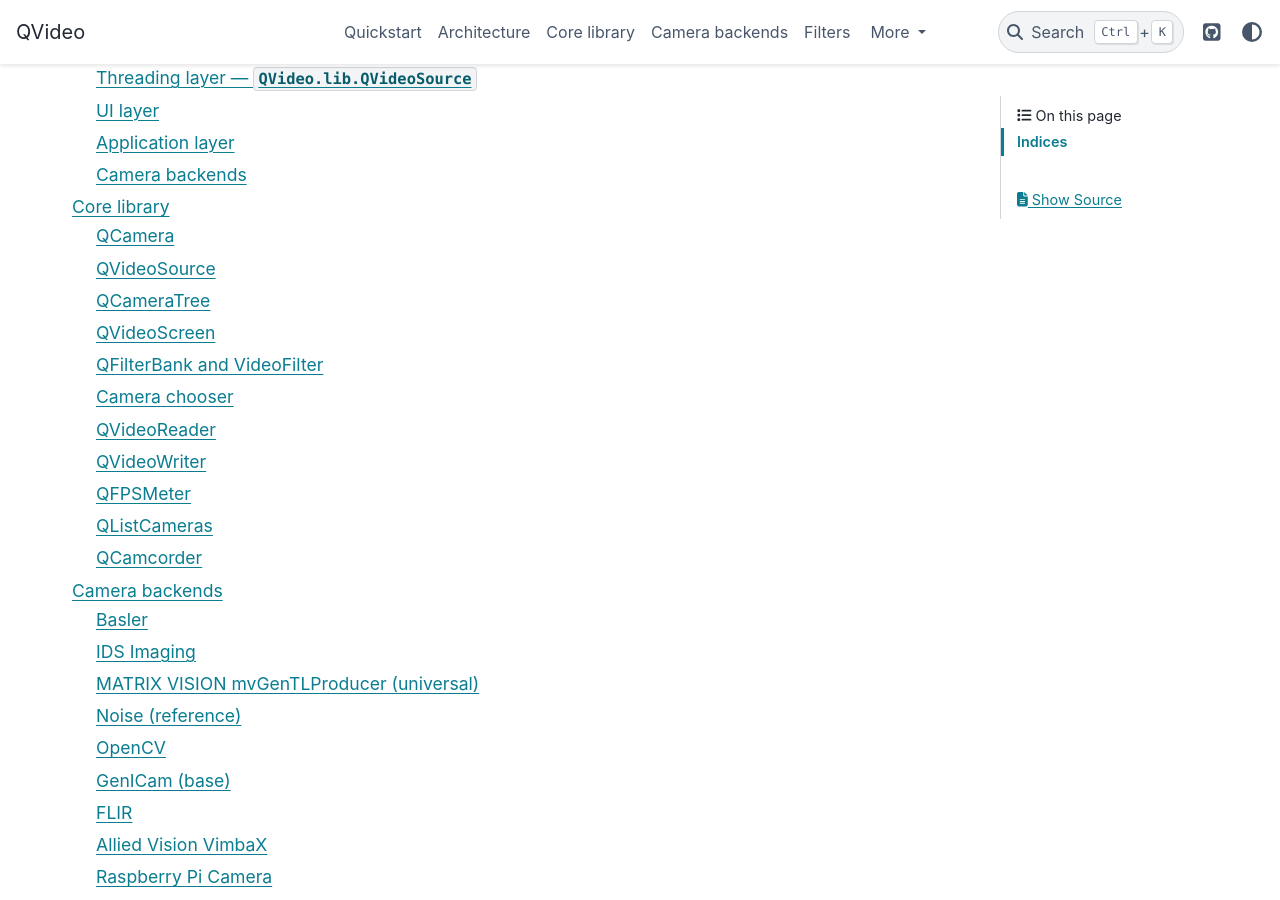
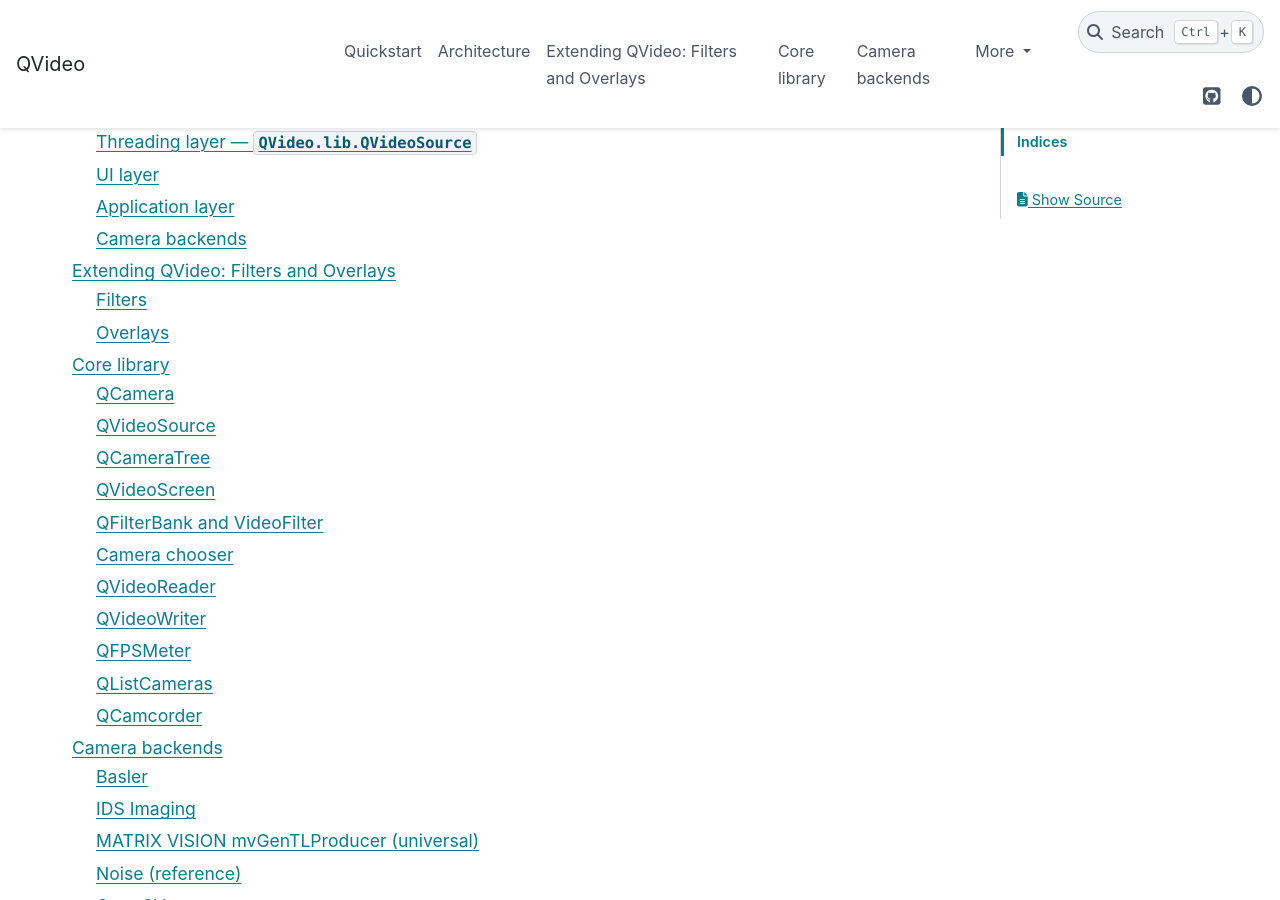
Before and after one commit to davidgrier/QVideo, a Sphinx documentation site: the page built from docs/index.rst, in a window 1280 px wide and 900 px high, scrolled down 637 px. Built offline with Sphinx 7.4.7 and the PyData theme 0.15.4, drawn with Linux system fonts in a browser that asks for light colours; part of the change alters nothing that is shown.

Commit message:
docs: add 'Extending QVideo: Filters and Overlays' chapter
Covers VideoFilter/QVideoFilter/QFilterBank architecture, writing
stateless and stateful filters with parameters, and building overlays
with a worker thread, graphics item, and control widget. Includes
wiring examples and composite recording.

Co-Authored-By: Claude Sonnet 4.6 <noreply@anthropic.com>

```diff
--- /dev/null
+++ b/docs/extending.rst
@@ -0,0 +1,420 @@
+Extending QVideo: Filters and Overlays
+=======================================
+
+QVideo is designed to be extended.  Adding a new image-processing filter
+or a new analysis overlay requires implementing one or two small classes
+and no changes to the framework itself.
+
+.. contents:: On this page
+   :local:
+   :depth: 2
+
+----
+
+Filters
+-------
+
+Architecture
+~~~~~~~~~~~~
+
+The filter pipeline is split into two layers so that image-processing
+logic stays separate from UI concerns.
+
+:class:`~QVideo.lib.VideoFilter.VideoFilter`
+   The pure image-processing layer.  Its interface is a two-stage
+   ``add`` / ``get`` cycle:
+
+   - :meth:`~QVideo.lib.VideoFilter.VideoFilter.add` — receives one frame
+     and updates internal state.
+   - :meth:`~QVideo.lib.VideoFilter.VideoFilter.get` — returns the processed
+     result (which may depend on multiple past frames).
+   - :meth:`~QVideo.lib.VideoFilter.VideoFilter.__call__` — chains ``add``
+     and ``get``, so a filter can be used as a plain callable:
+     ``output = my_filter(frame)``.
+
+   The default ``add`` stores the frame; the default ``get`` returns it
+   unchanged (passthrough).  Subclasses override ``get`` for stateless
+   transforms, or both ``add`` and ``get`` for stateful ones.
+
+:class:`~QVideo.lib.VideoFilter.QVideoFilter`
+   The Qt widget layer.  Wraps a :class:`~QVideo.lib.VideoFilter.VideoFilter`
+   in a checkable :class:`~pyqtgraph.Qt.QtWidgets.QGroupBox`.  When the box
+   is checked the filter is applied; when unchecked frames pass through
+   unchanged.
+
+   Subclasses extend the UI by overriding :meth:`_setupUi`: call
+   ``super()._setupUi()`` first, then add controls to ``self._layout``
+   (a horizontal :class:`~pyqtgraph.Qt.QtWidgets.QHBoxLayout`).
+
+:class:`~QVideo.lib.QFilterBank.QFilterBank`
+   An ordered stack of :class:`~QVideo.lib.VideoFilter.QVideoFilter` widgets.
+   :meth:`~QVideo.lib.QFilterBank.QFilterBank.register` appends a filter;
+   the bank applies them left-to-right when called.  A
+   :class:`~QVideo.lib.QVideoScreen.QVideoScreen` owns one internally
+   (``screen.filter``); register filters there to have them applied
+   automatically on every displayed frame.
+
+
+Writing a stateless filter
+~~~~~~~~~~~~~~~~~~~~~~~~~~
+
+A stateless filter transforms each frame independently.  Override only
+:meth:`~QVideo.lib.VideoFilter.VideoFilter.get`.
+
+The example below inverts a frame:
+
+.. code-block:: python
+
+   import numpy as np
+   from QVideo.lib.QVideoFilter import VideoFilter, QVideoFilter
+   from QVideo.lib.videotypes import Image
+
+
+   class InvertFilter(VideoFilter):
+       '''Invert all pixel values.'''
+
+       def get(self) -> Image | None:
+           if self.data is None:
+               return None
+           return 255 - self.data
+
+
+   class QInvertFilter(QVideoFilter):
+       '''Widget for :class:`InvertFilter`.'''
+
+       def __init__(self, parent=None) -> None:
+           super().__init__(parent, 'Invert', InvertFilter())
+
+The ``__init__`` passes three arguments to
+:class:`~QVideo.lib.VideoFilter.QVideoFilter`:
+
+- *parent* — the Qt parent widget (may be ``None``)
+- *title* — the string shown in the group box border
+- *videoFilter* — an instance of your :class:`~QVideo.lib.VideoFilter.VideoFilter`
+
+That is the complete implementation.  ``QInvertFilter`` is immediately usable
+anywhere a ``QVideoFilter`` is accepted.
+
+Adding parameters with controls
+~~~~~~~~~~~~~~~~~~~~~~~~~~~~~~~~~
+
+Override :meth:`_setupUi` to add spinboxes, sliders, or any other widget.
+
+.. code-block:: python
+
+   import numpy as np
+   from qtpy import QtCore, QtWidgets
+   from pyqtgraph import SpinBox
+   from QVideo.lib.QVideoFilter import VideoFilter, QVideoFilter
+   from QVideo.lib.videotypes import Image
+
+
+   class BrightnessFilter(VideoFilter):
+       '''Multiply every pixel by a gain factor.
+
+       Parameters
+       ----------
+       gain : float
+           Multiplicative gain.  Default: ``1.0``.
+       '''
+
+       def __init__(self, gain: float = 1.0) -> None:
+           super().__init__()
+           self.gain = gain
+
+       def get(self) -> Image | None:
+           if self.data is None:
+               return None
+           return np.clip(self.data * self.gain, 0, 255).astype(self.data.dtype)
+
+
+   class QBrightnessFilter(QVideoFilter):
+       '''Widget for :class:`BrightnessFilter` with a gain spinbox.'''
+
+       def __init__(self, parent=None) -> None:
+           super().__init__(parent, 'Brightness', BrightnessFilter())
+
+       def _setupUi(self) -> None:
+           super()._setupUi()                     # creates self._layout
+           self._layout.addWidget(QtWidgets.QLabel('gain'))
+           self._spinbox = SpinBox(self, value=self.filter.gain, step=0.1)
+           self._spinbox.valueChanged.connect(self._setGain)
+           self._layout.addWidget(self._spinbox)
+
+       @QtCore.Slot(object)
+       def _setGain(self, value: float) -> None:
+           self.filter.gain = value
+
+The key points:
+
+- ``super()._setupUi()`` must be called first — it creates ``self._layout``
+  and configures the group box.
+- ``self.filter`` is the :class:`~QVideo.lib.VideoFilter.VideoFilter` instance
+  passed to the constructor.
+- Use :class:`pyqtgraph.SpinBox` instead of :class:`~pyqtgraph.Qt.QtWidgets.QDoubleSpinBox`
+  for numeric controls — it integrates more naturally with the pyqtgraph UI style.
+
+
+Writing a stateful filter
+~~~~~~~~~~~~~~~~~~~~~~~~~
+
+Stateful filters accumulate information across multiple frames before
+producing output.  Override both :meth:`~QVideo.lib.VideoFilter.VideoFilter.add`
+and :meth:`~QVideo.lib.VideoFilter.VideoFilter.get`.
+
+The example below computes a frame-by-frame difference:
+
+.. code-block:: python
+
+   import numpy as np
+   from QVideo.lib.QVideoFilter import VideoFilter, QVideoFilter
+   from QVideo.lib.videotypes import Image
+
+
+   class DifferenceFilter(VideoFilter):
+       '''Absolute difference between the current frame and the previous one.'''
+
+       def __init__(self) -> None:
+           super().__init__()
+           self._prev: Image | None = None
+
+       def add(self, image: Image) -> None:
+           self._prev = self.data   # shift current → previous
+           self.data = image        # store new frame
+
+       def get(self) -> Image | None:
+           if self.data is None or self._prev is None:
+               return self.data     # not enough frames yet — return as-is
+           diff = self.data.astype(np.int16) - self._prev.astype(np.int16)
+           return np.abs(diff).astype(np.uint8)
+
+
+   class QDifferenceFilter(QVideoFilter):
+       '''Widget for :class:`DifferenceFilter`.'''
+
+       def __init__(self, parent=None) -> None:
+           super().__init__(parent, 'Frame Difference', DifferenceFilter())
+
+The ``add`` override shifts the old frame to ``self._prev`` before storing
+the new one.  ``get`` uses integer arithmetic to avoid uint8 wrap-around,
+then clips back to 8-bit.
+
+
+Using filters in a pipeline
+~~~~~~~~~~~~~~~~~~~~~~~~~~~
+
+**Via the screen's built-in filter bank** (simplest):
+
+.. code-block:: python
+
+   screen = QVideoScreen()
+   screen.filter.register(QBrightnessFilter())
+   screen.filter.register(QEdgeFilter())
+   screen.filter.setVisible(True)   # show the filter panel
+
+Every frame displayed by the screen passes through the bank automatically.
+:meth:`~QVideo.lib.QFilterBank.QFilterBank.setVisible` controls whether
+the filter widgets appear in the layout.
+
+**Via a standalone filter bank** (useful when the bank itself is a UI component):
+
+.. code-block:: python
+
+   from QVideo.lib import QFilterBank
+   from QVideo.filters import QBlurFilter, QEdgeFilter
+
+   bank = QFilterBank()
+   bank.register(QBlurFilter())
+   bank.register(QEdgeFilter())
+
+   source.newFrame.connect(bank.updateFrame)
+   bank.newFrame.connect(screen.setImage)
+
+**By name** (when the filter class is not imported directly):
+
+.. code-block:: python
+
+   screen.filter.registerByName('QBrightnessFilter')
+
+----
+
+Overlays
+--------
+
+Architecture
+~~~~~~~~~~~~
+
+Overlays draw analysis results on top of the live video inside
+:class:`~QVideo.lib.QVideoScreen.QVideoScreen`.  Each overlay has three
+components:
+
+**Worker** (``QObject``, runs in a ``QThread``)
+   Performs the heavy computation off the GUI thread.  Receives frames via
+   a signal, processes them, and emits results via another signal.  Keeping
+   analysis off the GUI thread ensures the video display never stutters.
+
+**Graphics item** (``pyqtgraph.GraphicsObject`` or ``pyqtgraph.ScatterPlotItem``)
+   Draws markers in the :class:`~QVideo.lib.QVideoScreen.QVideoScreen` scene.
+   Its coordinate system matches the video frame: x increases right, y
+   increases downward, with the origin at the top-left corner of the frame.
+   Register it with :meth:`~QVideo.lib.QVideoScreen.QVideoScreen.addOverlay`.
+
+**Widget** (``QGroupBox``)
+   Wires the worker and graphics item together and exposes user-facing
+   controls.  Exposes a :attr:`source` property that, when set, connects
+   the video source to the worker.  Exposes an :attr:`overlay` property
+   that returns the graphics item for registration with a screen.
+
+
+Writing a simple overlay
+~~~~~~~~~~~~~~~~~~~~~~~~
+
+The example below marks the brightest pixel in each frame with a crosshair:
+
+.. code-block:: python
+
+   import numpy as np
+   from qtpy import QtCore, QtWidgets
+   import pyqtgraph as pg
+   from QVideo.lib.videotypes import Image
+
+
+   class _BrightSpotWorker(QtCore.QObject):
+
+       newData = QtCore.Signal(object)   # emits (x, y) tuple or None
+
+       @QtCore.Slot(np.ndarray)
+       def process(self, image: Image) -> None:
+           gray = np.mean(image, axis=2) if image.ndim == 3 else image
+           row, col = np.unravel_index(np.argmax(gray), gray.shape)
+           self.newData.emit((col, row))   # (x, y) in pixel coords
+
+
+   class _BrightSpotOverlay(pg.ScatterPlotItem):
+
+       def __init__(self) -> None:
+           super().__init__(pen=pg.mkPen('r'), brush=pg.mkBrush(None),
+                            symbol='+', size=20, pxMode=True)
+
+       @QtCore.Slot(object)
+       def setPosition(self, pos) -> None:
+           if pos is None:
+               self.setData([], [])
+           else:
+               self.setData(x=[pos[0]], y=[pos[1]])
+
+
+   class QBrightSpotWidget(QtWidgets.QGroupBox):
+       '''Overlay that marks the brightest pixel in each frame.'''
+
+       _process = QtCore.Signal(np.ndarray)
+
+       def __init__(self, parent=None) -> None:
+           super().__init__('Bright Spot', parent)
+           self.setCheckable(True)
+           self.setChecked(False)
+           self._overlay = _BrightSpotOverlay()
+           self._worker = _BrightSpotWorker()
+           self._thread = QtCore.QThread(self)
+           self._worker.moveToThread(self._thread)
+           self._process.connect(self._worker.process)
+           self._worker.newData.connect(self._overlay.setPosition)
+           self.toggled.connect(self._overlay.setVisible)
+           self._thread.start()
+           self._source = None
+           QtCore.QCoreApplication.instance().aboutToQuit.connect(
+               self._cleanup)
+
+       def _cleanup(self) -> None:
+           self._thread.quit()
+           self._thread.wait()
+
+       @property
+       def overlay(self) -> pg.ScatterPlotItem:
+           '''The graphics item to register with a screen.'''
+           return self._overlay
+
+       @property
+       def source(self):
+           '''The video source supplying frames to this overlay.'''
+           return self._source
+
+       @source.setter
+       def source(self, source) -> None:
+           if self._source is not None:
+               self._source.newFrame.disconnect(self._onNewFrame)
+           self._source = source
+           if source is not None:
+               source.newFrame.connect(self._onNewFrame)
+
+       @QtCore.Slot(np.ndarray)
+       def _onNewFrame(self, frame: Image) -> None:
+           if self.isChecked():
+               self._process.emit(frame)
+
+Key design decisions:
+
+- The ``_process`` signal is a private :class:`~pyqtgraph.Qt.QtCore.Signal`
+  on the widget rather than connecting ``source.newFrame`` directly to the
+  worker.  This lets ``_onNewFrame`` gate dispatch on ``isChecked()``, so
+  the worker thread is idle when the overlay is disabled.
+- ``_cleanup`` gracefully stops the worker thread when the application exits.
+  Connect it to ``QCoreApplication.instance().aboutToQuit``.
+- ``toggled.connect(self._overlay.setVisible)`` hides the markers when the
+  group box is unchecked, giving immediate visual feedback.
+
+
+Wiring an overlay into an application
+~~~~~~~~~~~~~~~~~~~~~~~~~~~~~~~~~~~~~~~
+
+.. code-block:: python
+
+   import pyqtgraph as pg
+   from QVideo.cameras.Noise import QNoiseSource
+   from QVideo.lib import QVideoScreen
+   from qtpy.QtWidgets import QApplication, QHBoxLayout, QWidget
+
+   app = QApplication([])
+
+   source = QNoiseSource()
+   screen = QVideoScreen()
+   source.newFrame.connect(screen.setImage)
+
+   widget = QBrightSpotWidget()
+   screen.addOverlay(widget.overlay)   # register graphics item with screen
+   widget.source = source              # connect source to worker
+
+   window = QWidget()
+   layout = QHBoxLayout(window)
+   layout.addWidget(screen)
+   layout.addWidget(widget)            # add control widget to UI
+   window.show()
+
+   source.start()
+   app.exec()
+
+:meth:`~QVideo.lib.QVideoScreen.QVideoScreen.addOverlay` places the graphics
+item in the screen's coordinate space.  The item is shown and hidden via
+:meth:`~pyqtgraph.Qt.QtWidgets.QGroupBox.toggled` rather than by registering
+or unregistering it, so it appears and disappears without any lag.
+
+
+Composite recording
+~~~~~~~~~~~~~~~~~~~
+
+When ``screen.composite = True``, :attr:`~QVideo.lib.QVideoScreen.QVideoScreen.newFrame`
+emits the fully rendered scene — video *and* all overlay markers — as an
+``(H, W, 4)`` RGBA array.  Connect that signal to a DVR writer to record
+the annotated video:
+
+.. code-block:: python
+
+   from QVideo.dvr import QHDF5Writer
+
+   screen.composite = True
+   fps = screen.fps or 24
+   writer = QHDF5Writer('annotated.h5', fps=fps)
+   screen.newFrame.connect(writer.write)
+   # call writer.close() or connect finished signal when done
+
+Set ``screen.composite = False`` to revert to recording raw (unannotated) frames.
--- a/docs/index.rst
+++ b/docs/index.rst
@@ -17,6 +17,7 @@ Run the full camcorder application directly::
 
    quickstart
    architecture
+   extending
    api/lib
    api/cameras
    api/filters
```
